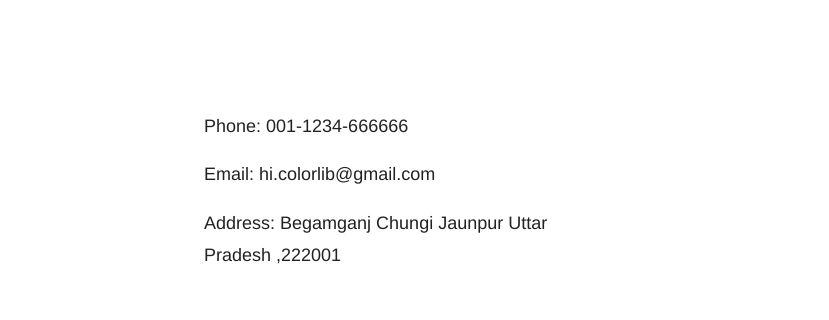
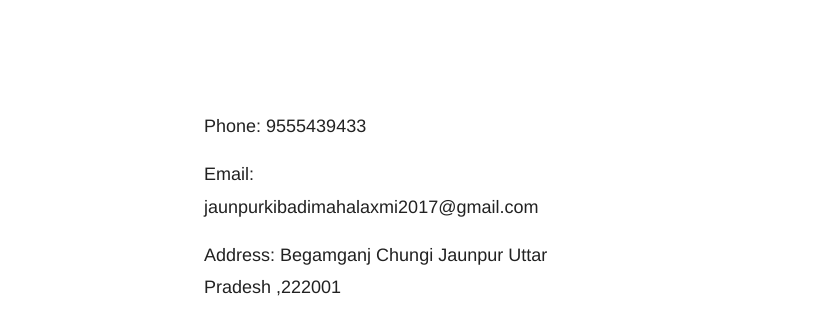
Before and after one commit to jaunpurkibadimahalaxmi2017/project, a plain HTML site: page contact.html in a window 1280 px wide. Shown: the part 284-604 px from the top of the page, 451-1280 px from the left. Drawn offline with nearby package versions, Linux system fonts and the light colour scheme.

Commit message:
kam ho gya

```diff
--- a/contact.html
+++ b/contact.html
@@ -120,8 +120,8 @@
 				</div>
 				<div class="col-md-6">
 					<div class="contact__text">
-						<p>Phone: 001-1234-666666</p>
-						<p>Email: hi.colorlib@gmail.com</p>
+						<p>Phone: 9555439433</p>
+						<p>Email: jaunpurkibadimahalaxmi2017@gmail.com</p>
 						<p>Address: Begamganj Chungi Jaunpur Uttar Pradesh ,222001</p>
 					</div>
 				</div>
```
